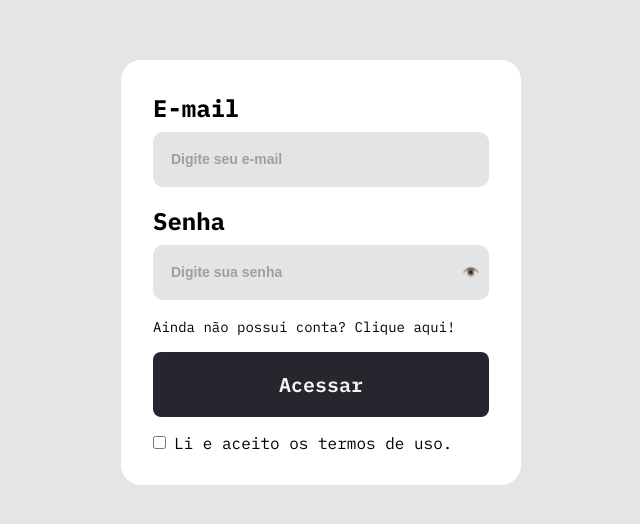
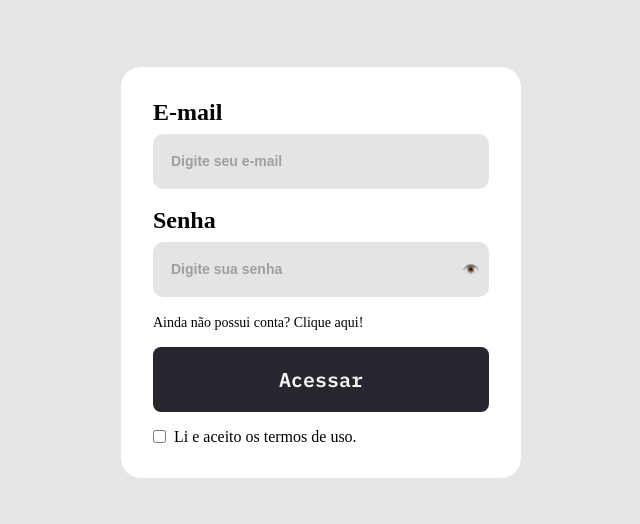
Before and after one commit to wemersonmatheuss/locacao-imovel, a React (Vite) app: page / in a window 1280 px wide. Shown: the part 128-652 px from the top of the page, without its empty margins (319-959 px from the left). Built offline with nearby package versions, Linux system fonts and the light colour scheme.

Commit message:
style: add Inter as global font

```diff
--- a/index.html
+++ b/index.html
@@ -1,6 +1,9 @@
 <!doctype html>
 <html lang="en">
   <head>
+    <link rel="preconnect" href="https://fonts.googleapis.com">
+    <link rel="preconnect" href="https://fonts.gstatic.com" crossorigin>
+
     <link rel="preconnect" href="https://fonts.googleapis.com">
     <link rel="preconnect" href="https://fonts.gstatic.com" crossorigin>
 
@@ -10,6 +13,9 @@
 
     <link href="https://fonts.googleapis.com/css2?family=IBM+Plex+Mono:ital,wght@0,100;0,200;0,300;0,400;0,500;0,600;0,700;1,100;1,200;1,300;1,400;1,500;1,600;1,700&display=swap" rel="stylesheet">
 
+    <link href="https://fonts.googleapis.com/css2?family=Inter:ital,opsz,wght@0,14..32,100..900;1,14..32,100..900&display=swap" rel="stylesheet">
+
+
     <title>locacao-imovel</title>
   </head>
   <body>
--- a/src/styles/global.css
+++ b/src/styles/global.css
@@ -7,6 +7,7 @@
 :root {
   /* FONT */
   --font-primary: "IBM Plex Mono", monospace;
+  --font-secondary: "Inter", sans-serif;
 
   /* COLORS */
   --text-primary: #000;
@@ -15,7 +16,3 @@
   --button-text: #F6F6F6;
   --text-input: rgba(0, 0, 0, 0.3);
 }
-
-body {
-  font-family: var(--font-primary);
-}
```
